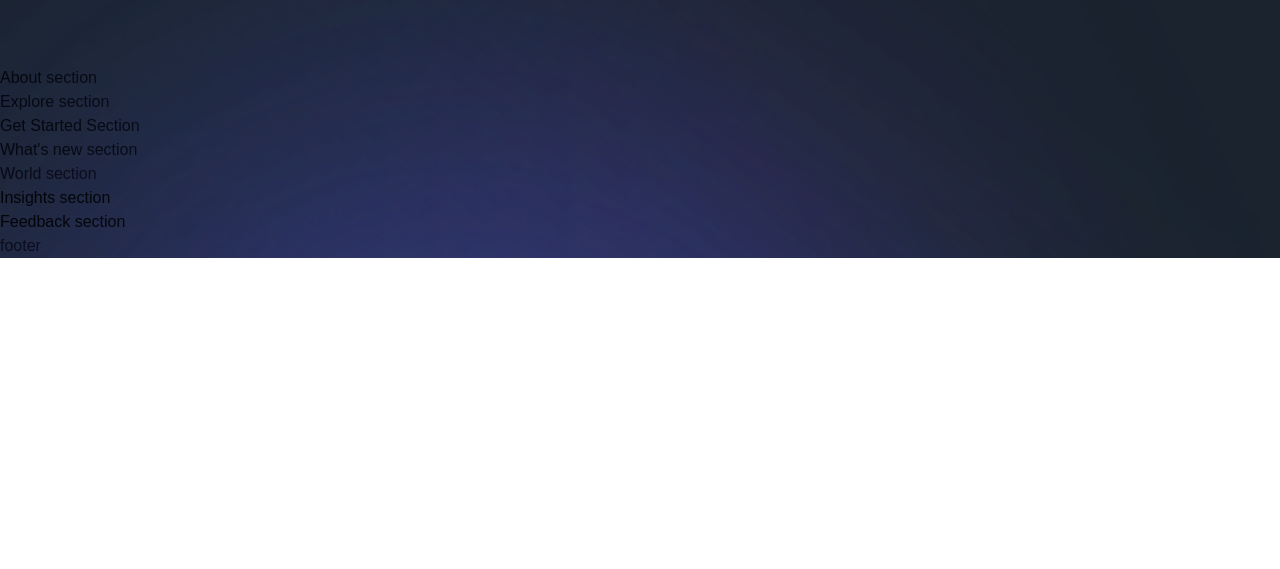
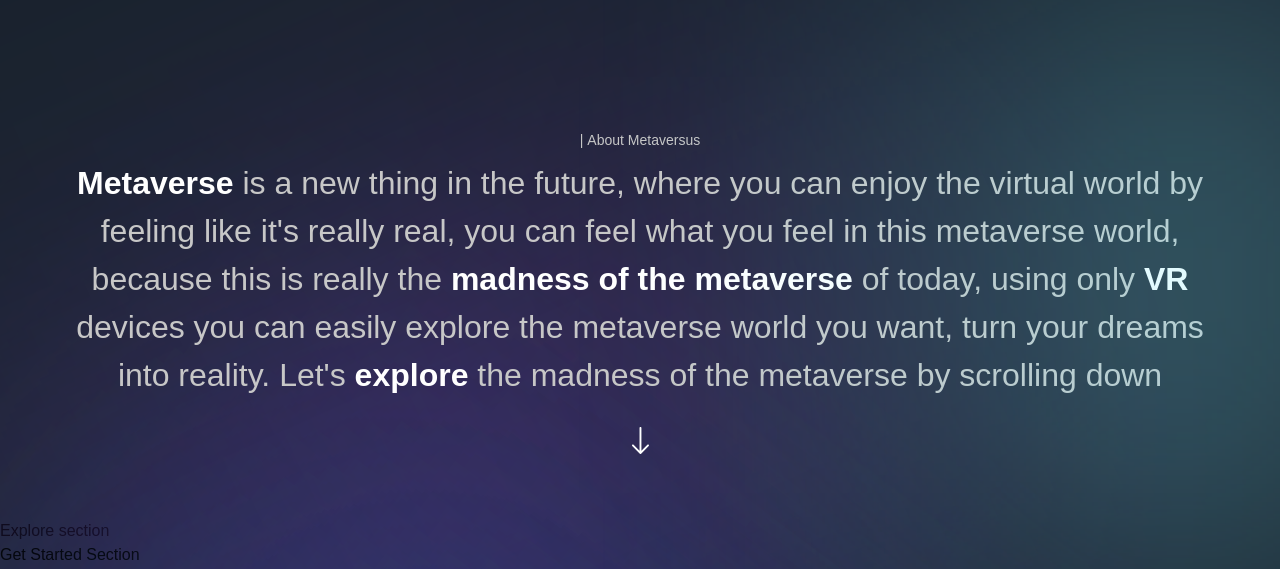
Before and after one commit to AnkitM18-tech/Metaversus, a Next.js app: page / in a window 1280 px wide. Shown: the part 1038-1607 px from the top of the page. Before the commit the page ends 1296 px from the top, so only its background shows below. Built offline with nearby package versions, Linux system fonts and the light colour scheme; a web font is replaced by a local one.

Commit message:
About Section

```diff
--- a/sections/About.jsx
+++ b/sections/About.jsx
@@ -1,8 +1,47 @@
-'use client';
+"use client";
+
+import { motion } from "framer-motion";
+import { TypingText } from "../components";
+import styles from "../styles";
+import { fadeIn, staggerContainer } from "../utils/motion";
 
 const About = () => (
-  <section>
-    About section
+  <section className={`${styles.paddings} relative z-10`}>
+    <div className="gradient-02 z-0" />
+    <motion.div
+      variants={staggerContainer}
+      initial="hidden"
+      whileInView="show"
+      viewport={{ once: false, amount: 0.25 }}
+      className={`${styles.innerWidth} mx-auto ${styles.flexCenter} flex-col`}
+    >
+      <TypingText title="| About Metaversus" textStyles="text-center" />
+
+      <motion.p
+        variants={fadeIn("up", "tween", 0.2, 1)}
+        className="mt-[8px] font-normal sm:text-[32px] text-[20px] text-center text-secondary-white"
+      >
+        <span className="font-extrabold text-white">Metaverse</span> is a new
+        thing in the future, where you can enjoy the virtual world by feeling
+        like it's really real, you can feel what you feel in this metaverse
+        world, because this is really the{" "}
+        <span className="font-extrabold text-white">
+          madness of the metaverse
+        </span>{" "}
+        of today, using only{" "}
+        <span className="font-extrabold text-white">VR</span> devices you can
+        easily explore the metaverse world you want, turn your dreams into
+        reality. Let's{" "}
+        <span className="font-extrabold text-white">explore</span> the madness
+        of the metaverse by scrolling down
+      </motion.p>
+      <motion.img
+        variants={fadeIn("up", "tween", 0.3, 1)}
+        src="/arrow-down.svg"
+        alt="arrow down"
+        className="w-[18px] h-[28px] object-contain mt-[28px]"
+      />
+    </motion.div>
   </section>
 );
 
```
